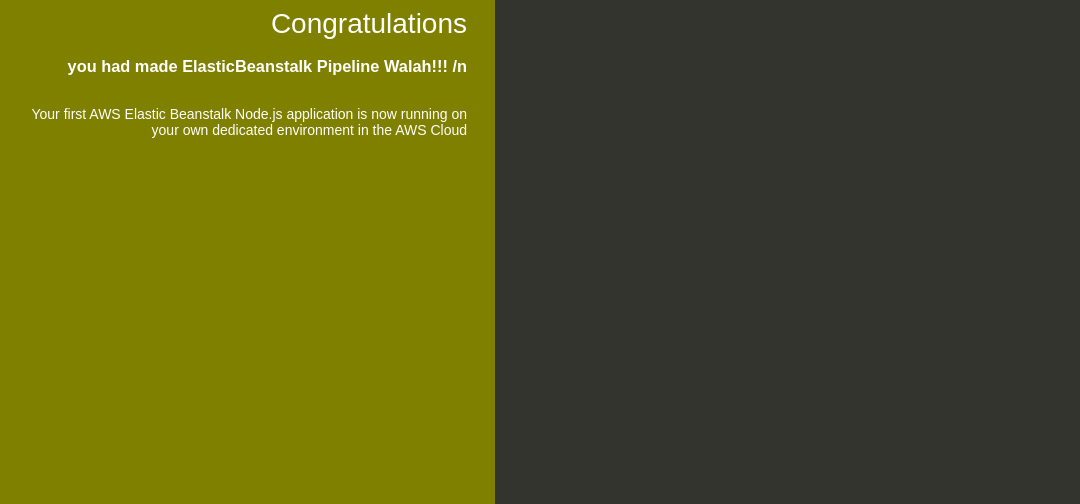
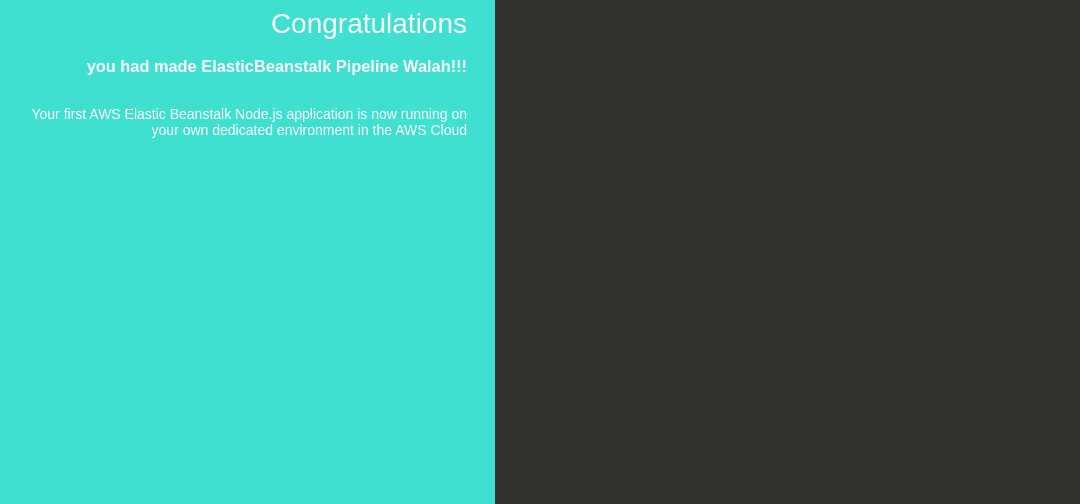
Before and after one commit to dipu-kumarr/my-nodejs-app-pipeline, a website: page index.html in a window 1280 px wide. Shown: the part 296-800 px from the top of the page, without its empty margins (145-1225 px from the left). Drawn offline with Linux system fonts and the light colour scheme.

Commit message:
Update index.html

```diff
--- a/index.html
+++ b/index.html
@@ -35,7 +35,7 @@
 
         text-align: right;
         padding-top: 11em;
-        background-color: olive;
+        background-color: Turquoise;
 
       }
       .textColumn p {
@@ -76,7 +76,7 @@
     <div class="textColumn">
       <h1>Dipu-Kumar</h1>
       <h2>Congratulations</h2>
-      <h3>you had made ElasticBeanstalk Pipeline Walah!!! /n </h3>
+      <h3>you had made ElasticBeanstalk Pipeline Walah!!!</h3>
       <p>Your first AWS Elastic Beanstalk Node.js application is now running on your own dedicated environment in the AWS Cloud</p>
     </div>
     <div class="linksColumn">
```
